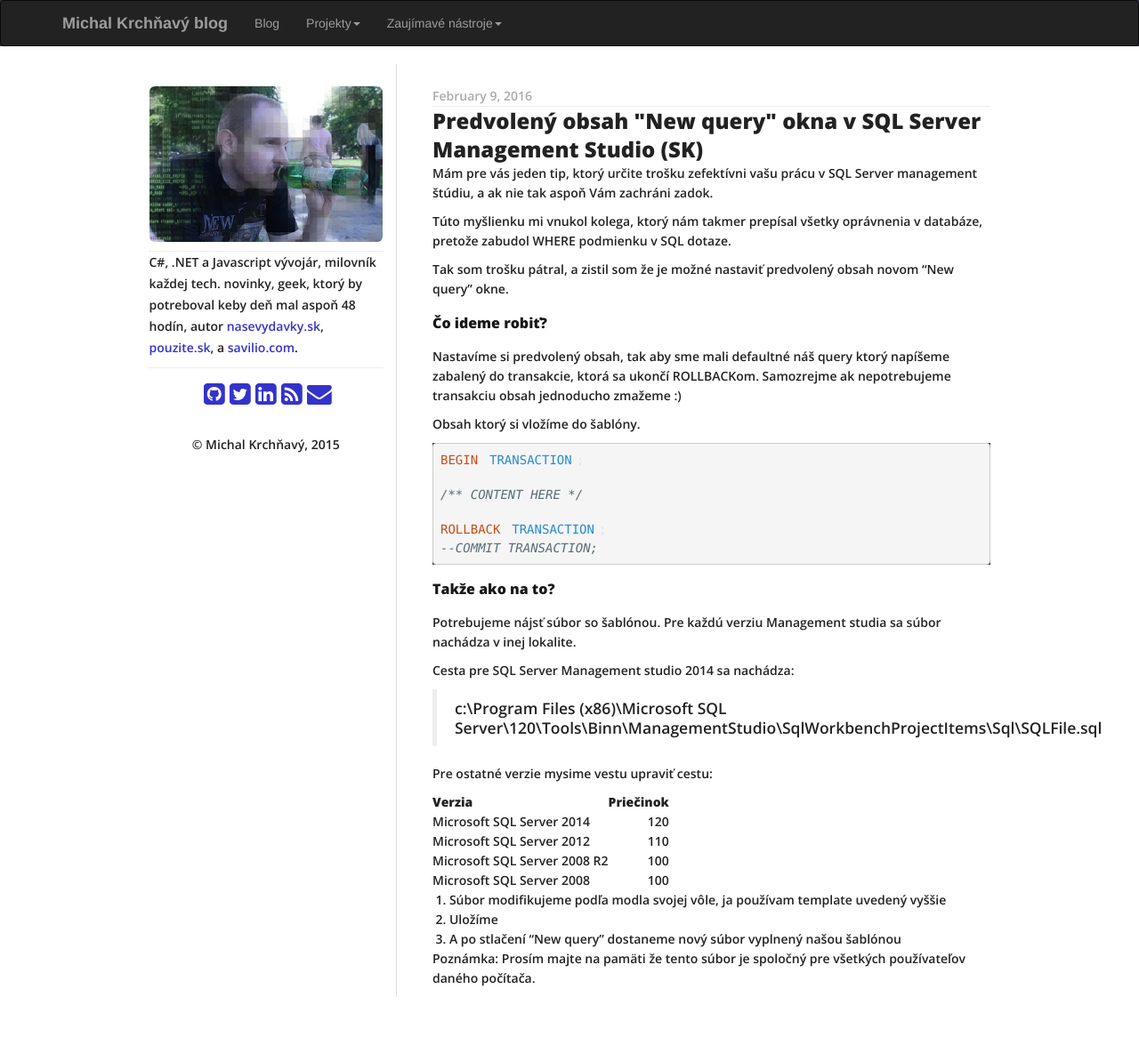
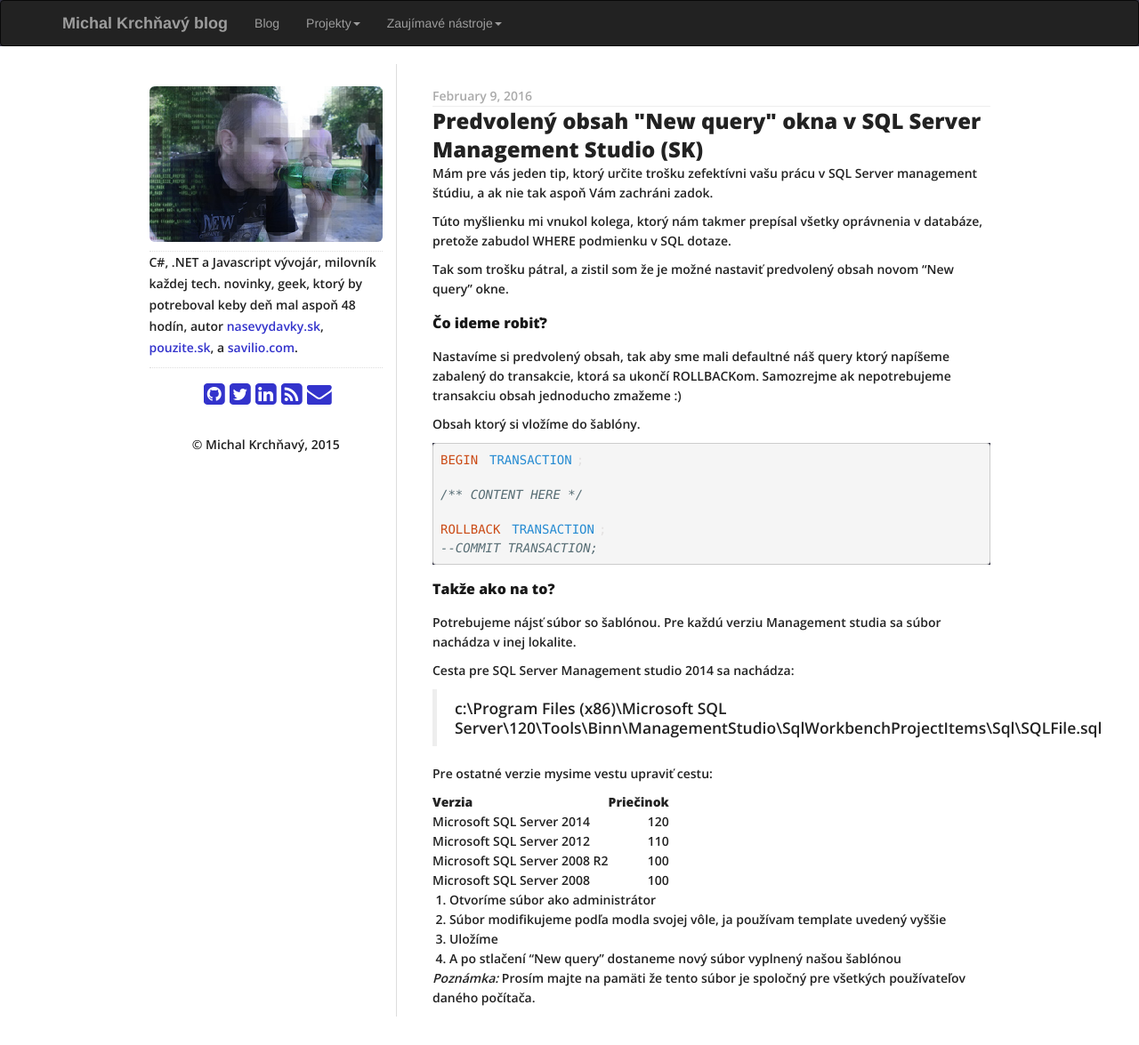
Before and after one commit to zemacik/zemacik.github.io, a Jekyll site: the page built from _posts/2016-02-01-default_newquery_management_studio_content.md, in a window 1280 px wide. Shown: the whole page at 89% size. Built offline with Jekyll 4.4.1, drawn with Linux system fonts in a browser that asks for light colours; nearby versions of some CDN libraries; before the commit the page ends 1153 px from its top, so only the background shows below that.

Commit message:
Novy blog: Predvolený obsah "New query" okna v SQL Server Management Štúdio

```diff
--- a/_posts/2016-02-01-default_newquery_management_studio_content.md
+++ b/_posts/2016-02-01-default_newquery_management_studio_content.md
@@ -44,16 +44,18 @@
 Pre ostatné verzie mysime vestu upraviť cestu:
 
 | Verzia                     | Priečinok |
-|:----------------------------|----------:|
+|:---------------------------|----------:|
 |Microsoft SQL Server 2014   |120        |
 |Microsoft SQL Server 2012   |110        |
 |Microsoft SQL Server 2008 R2|100        |
 |Microsoft SQL Server 2008   |100        |
 
 
-1. Súbor modifikujeme podľa modla svojej vôle, ja používam template uvedený vyššie
-2. Uložíme
-3. A po stlačení "New query" dostaneme nový súbor vyplnený našou šablónou
+1. Otvoríme súbor ako administrátor
+2. Súbor modifikujeme podľa modla svojej vôle, ja používam template uvedený vyššie
+3. Uložíme
+4. A po stlačení "New query" dostaneme nový súbor vyplnený našou šablónou
 
-Poznámka:
+
+*Poznámka:*
 Prosím majte na pamäti že tento súbor je spoločný pre všetkých používateľov daného počítača.
```
